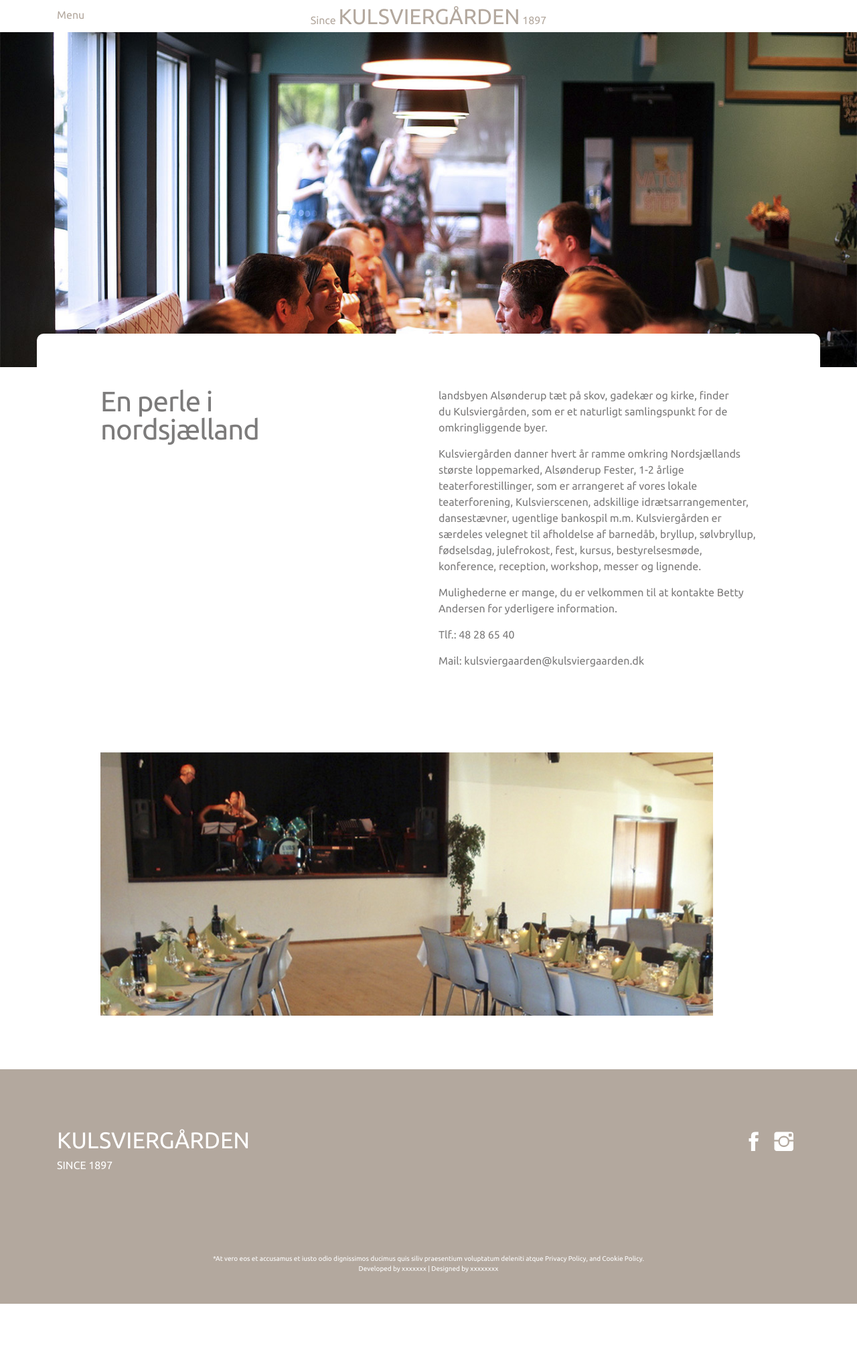
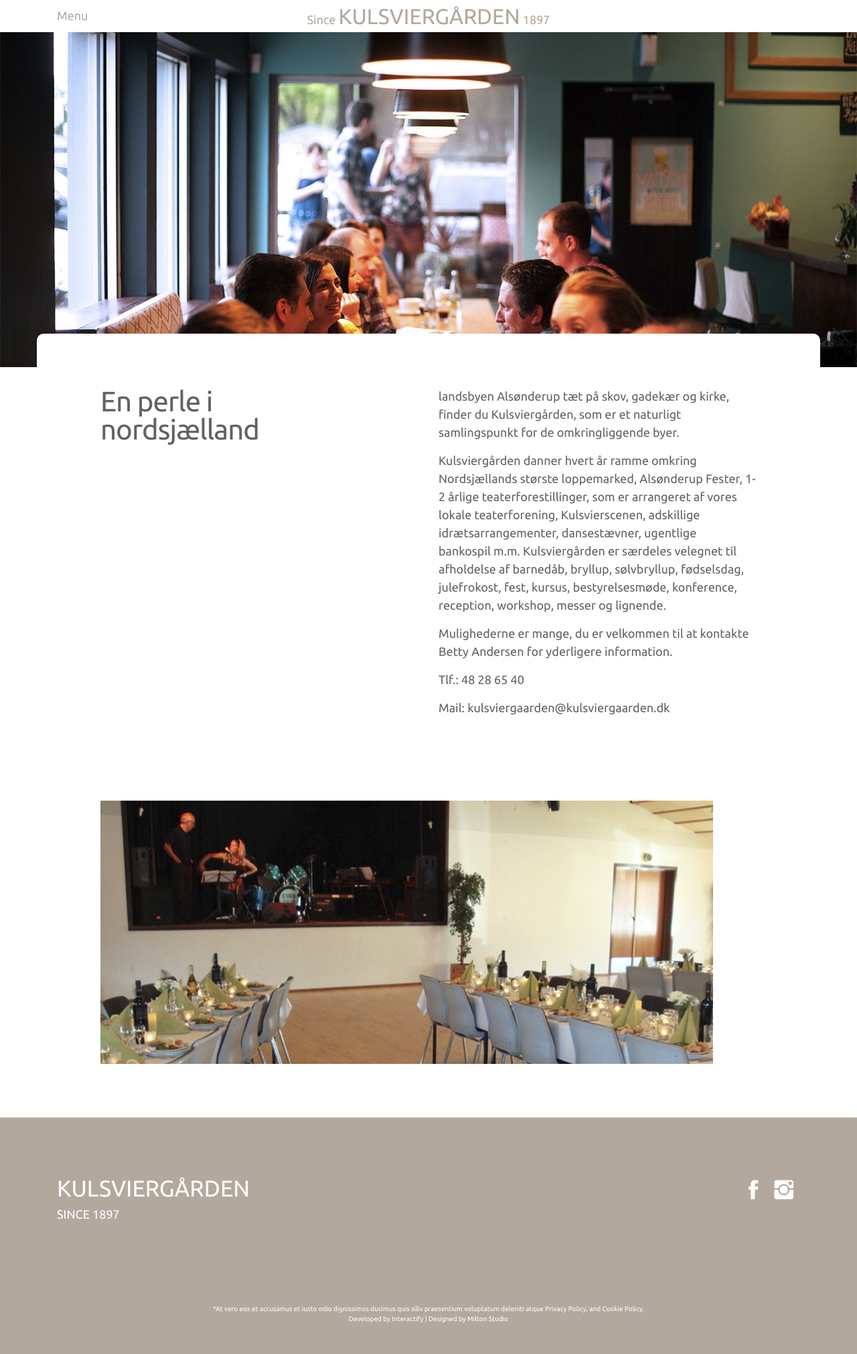
Before and after one commit to MiltonStudio/kulsviergaarden, a Jekyll site: the page built from _forside/index.md, in a window 1280 px wide. Shown: the whole page at 67% size. Built offline with Jekyll 4.4.1, drawn with Linux system fonts in a browser that asks for light colours; some web fonts are replaced; before the commit the page ends 1946 px from its top, so only the background shows below that.

Commit message:
rettelser

```diff
--- a/_includes/footer.html
+++ b/_includes/footer.html
@@ -11,6 +11,6 @@
     </div>
     <div class="footer-text">
         *At vero eos et accusamus et iusto odio dignissimos ducimus quis siliv praesentium voluptatum deleniti atque Privacy Policy, and Cookie Policy. <br>
-        Developed by xxxxxxx | Designed by xxxxxxxx
+        Developed by Interactify | Designed by Milton Studio
     </div>
 </footer>
--- a/css/main.scss
+++ b/css/main.scss
@@ -10,13 +10,13 @@ $footer-background: #b3a89e;
 
 // Our variables
 $base-font-family: 'Ubuntu', sans-serif;
-$base-font-size:   16px;
+$base-font-size:   18px;
 $small-font-size:  $base-font-size * 0.875;
 $base-line-height: 1.5;
 
 $spacing-unit:     30px;
 
-$text-color:       #7c7b7b;
+$text-color:       #626262;
 $background-color: #ffffff;
 $brand-color:      #2a7ae2;
 
```
Also changed, not shown: 1 other file.
